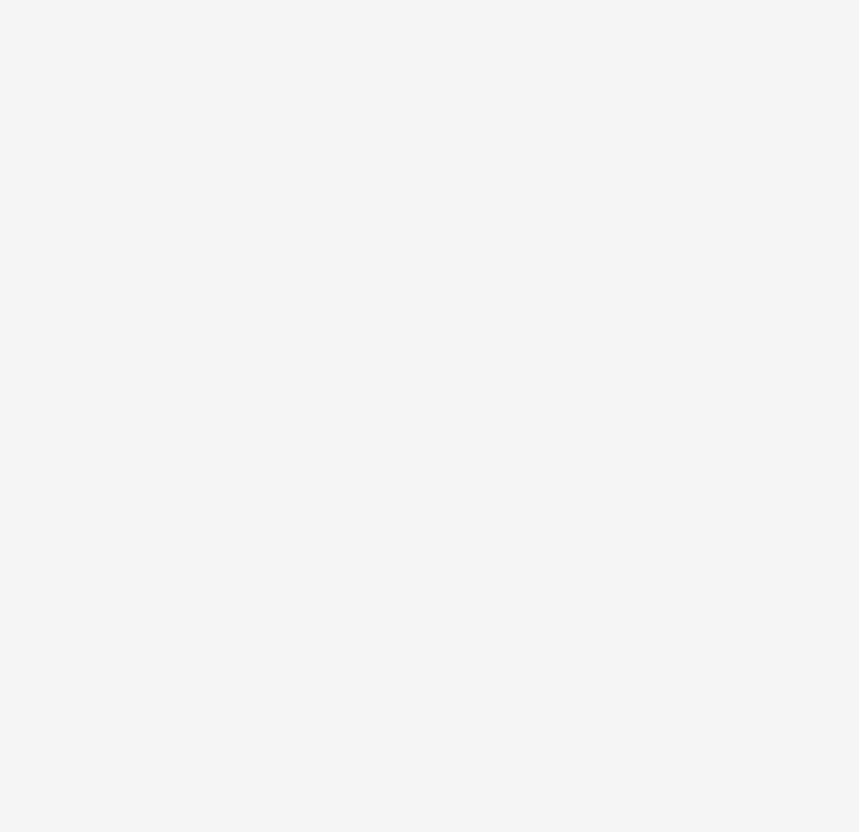
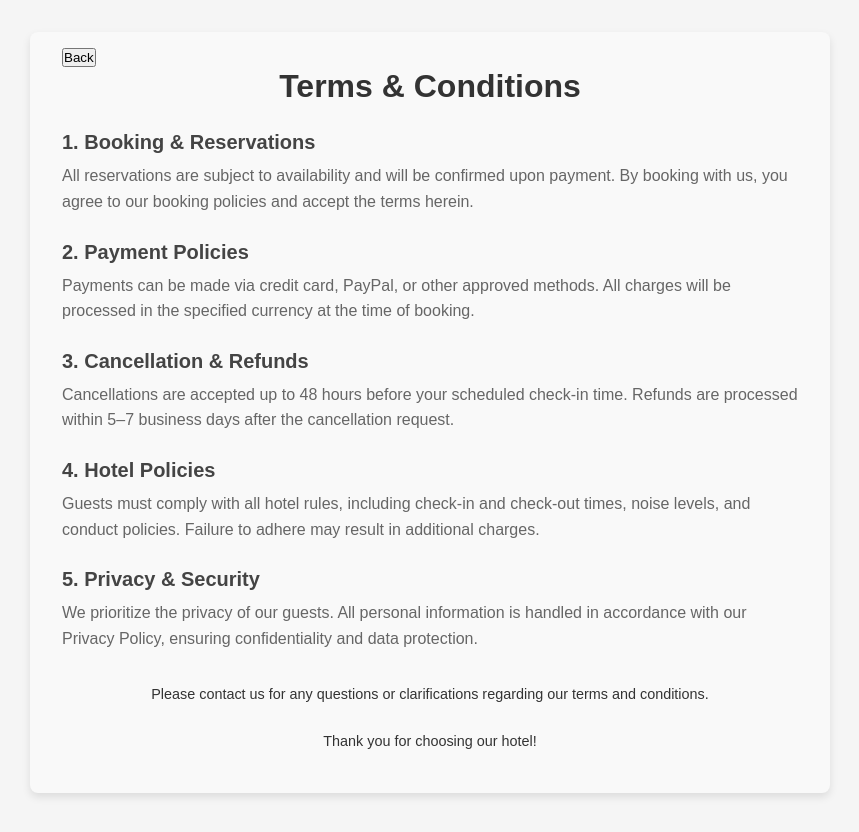
Before and after one commit to Rethabile17/react-hotel-app, a React (Create React App) app: page /TermsAndConditions in a window 1280 px wide. Before the commit this address had no page. Shown: the whole page, without its empty margins (210-1069 px from the left). Before the commit the page ends 800 px from the top, so only its background shows below. Built offline with nearby package versions, Linux system fonts and the light colour scheme.

Commit message:
done a few change like add the share button in rooms

```diff
--- a/src/App.js
+++ b/src/App.js
@@ -13,6 +13,8 @@ import CheckoutDetails from './components/checkoutDetails';
 import Admin from "./components/admin"
 import UseProfile from "./components/userprofile";
 import ServicerDetails from "./components/servicerDetails";
+import Footer from './components/footer';
+import TermsAndConditions from "./components/TermsAndConditions";
 import Rate from "./components/rate";
 import { PayPalScriptProvider, PayPalButtons } from "@paypal/react-paypal-js";
 import './App.css';
@@ -45,6 +47,8 @@ function App() {
         <Route path="/userprofile" element={<UseProfile/>} />
         <Route path="/servicerDetails" element={<ServicerDetails/>} />
         <Route path="/rate" element={<Rate/>} />
+        <Route path="/TermsAndConditions" element={<TermsAndConditions/>} />
+        <Route path='/footer' element={<Footer/>} />
 
       </Routes>
       </BrowserRouter>
--- a/src/components/Register.js
+++ b/src/components/Register.js
@@ -62,6 +62,8 @@ function Register() {
               placeholder="Password"
               onChange={(e) => setPassword(e.target.value)}
             />
+            <Link to={"/TermsAndConditions"}><p>Terms And Conditions</p></Link>
+
             <button className="register-button" onClick={create}>
               Create Account
             </button>
--- /dev/null
+++ b/src/components/TermsAndConditions.css
@@ -0,0 +1,56 @@
+.terms-container {
+    max-width: 800px;
+    margin: 2rem auto;
+    padding: 1rem 2rem;
+    background-color: #F9F9F9;
+    border-radius: 8px;
+    box-shadow: 0 4px 8px rgba(0, 0, 0, 0.1);
+    font-family: Arial, sans-serif;
+  }
+  .terms-title {
+    font-size: 2rem;
+    font-weight: bold;
+    text-align: center;
+    margin-bottom: 1.5rem;
+    color: #333;
+  }
+  .terms-section {
+    margin-bottom: 1.5rem;
+  }
+  .terms-subtitle {
+    font-size: 1.25rem;
+    font-weight: 600;
+    margin-bottom: 0.5rem;
+    color: #444;
+  }
+  .terms-text {
+    font-size: 1rem;
+    line-height: 1.6;
+    color: #666;
+  }
+  .terms-footer {
+    margin-top: 2rem;
+    text-align: center;
+  }
+  .terms-footer-text {
+    font-size: 0.9rem;
+    color: #333;
+    margin-top: 0.5rem;
+  }
+  @media (max-width: 600px) {
+    .terms-container {
+      padding: 1rem;
+    }
+    .terms-title {
+      font-size: 1.75rem;
+    }
+    .terms-subtitle {
+      font-size: 1.15rem;
+    }
+    .terms-text {
+      font-size: 0.95rem;
+    }
+    .terms-footer-text {
+      font-size: 0.85rem;
+    }
+  }
--- /dev/null
+++ b/src/components/TermsAndConditions.js
@@ -0,0 +1,52 @@
+import React from "react";
+import "./TermsAndConditions.css";
+import { useNavigate } from "react-router-dom";
+function TermsAndConditions() {
+    const navigate = useNavigate();
+    const backToRegister = () => {
+        navigate("/register");
+    };
+  return (
+    <div className="terms-container">
+        <button className="back-to-register-btn" onClick={backToRegister}>Back</button>
+      <h1 className="terms-title">Terms & Conditions</h1>
+      <section className="terms-section">
+        <h2 className="terms-subtitle">1. Booking & Reservations</h2>
+        <p className="terms-text">
+          All reservations are subject to availability and will be confirmed upon payment. By booking with us, you agree to our booking policies and accept the terms herein.
+        </p>
+      </section>
+      <section className="terms-section">
+        <h2 className="terms-subtitle">2. Payment Policies</h2>
+        <p className="terms-text">
+          Payments can be made via credit card, PayPal, or other approved methods. All charges will be processed in the specified currency at the time of booking.
+        </p>
+      </section>
+      <section className="terms-section">
+        <h2 className="terms-subtitle">3. Cancellation & Refunds</h2>
+        <p className="terms-text">
+          Cancellations are accepted up to 48 hours before your scheduled check-in time. Refunds are processed within 5–7 business days after the cancellation request.
+        </p>
+      </section>
+      <section className="terms-section">
+        <h2 className="terms-subtitle">4. Hotel Policies</h2>
+        <p className="terms-text">
+          Guests must comply with all hotel rules, including check-in and check-out times, noise levels, and conduct policies. Failure to adhere may result in additional charges.
+        </p>
+      </section>
+      <section className="terms-section">
+        <h2 className="terms-subtitle">5. Privacy & Security</h2>
+        <p className="terms-text">
+          We prioritize the privacy of our guests. All personal information is handled in accordance with our Privacy Policy, ensuring confidentiality and data protection.
+        </p>
+      </section>
+      <footer className="terms-footer">
+        <p className="terms-footer-text">
+          Please contact us for any questions or clarifications regarding our terms and conditions.
+        </p>
+        <p className="terms-footer-text">Thank you for choosing our hotel!</p>
+      </footer>
+    </div>
+  );
+};
+export default TermsAndConditions;
--- a/src/components/nav.css
+++ b/src/components/nav.css
@@ -5,18 +5,27 @@
   padding: 1rem;
   background-color: #F8F8F8;
 }
+
+.nav-logo {
+  height: 25vh;
+  display: flex;
+  align-items: center;
+}
+
 ul {
   display: flex;
   gap: 1.5rem;
   margin: 0;
   padding: 0;
 }
+
 li {
   padding: 1rem;
   list-style: none;
   font-size: 1.2rem;
   cursor: pointer;
 }
+
 li.active {
   background-color: #201719;
   color: white;
--- a/src/components/nav.js
+++ b/src/components/nav.js
@@ -1,5 +1,6 @@
 import { useState } from 'react';
 import { useNavigate } from "react-router-dom";
+import logo from "../images/Gold_Exclusive_Royal_Luxury_Hotel_Logo-removebg-preview 2.png";
 import '../components/nav.css';
 
 const Nav = () => {
@@ -19,6 +20,10 @@ const Nav = () => {
     navigate("/about")
   }
 
+  const  handleContact = () =>{
+    navigate("/footer")
+  }
+
   const handleLogout = () =>{
     navigate("/")
   }
@@ -30,7 +35,7 @@ const Nav = () => {
   return (
     <div className="nav-container">
       <div>
-        <h1>Logo</h1>
+        <img src={logo}  className="nav-logo" alt='Hotel Logo'/>
       </div>
       <ul>
         <li
@@ -57,7 +62,9 @@ const Nav = () => {
         </li>
         <li
           className={activeItem === 'Contact' ? 'active' : ''}
-          onClick={() => handleMenuClick('Contact')}
+          onClick={() =>{
+            handleContact()
+           handleMenuClick('Contact')}}
         >
           Contact
         </li>
--- a/src/components/rooms.js
+++ b/src/components/rooms.js
@@ -3,7 +3,7 @@ import { useSelector, useDispatch } from "react-redux";
 import { useNavigate } from "react-router-dom";
 import Single from "../images/6f7235447ca2c37edf7df110269d363b.png";
 import { fetchData } from "../redux/dbSlice";
-import { TwitterShareButton, TwitterIcon, LinkedinShareButton, LinkedinIcon , FacebookShareButton,FacebookIcon } from 'react-share';
+import { TwitterShareButton, TwitterIcon, LinkedinShareButton, LinkedinIcon, FacebookShareButton, FacebookIcon } from 'react-share';
 import Heart from "../images/heart_6338857.png";
 import "./rooms.css";
 import Footer from "./footer";
@@ -22,15 +22,13 @@ function Rooms() {
     dispatch(fetchData());
   }, [dispatch]);
 
-  console.log(data);
-  console.log(loading);
-  console.log(error);
-
   const imgButton = (room) => {
     Navigate("/roomDetails", {
       state: { room },
     });
   };
+
+  const shareUrl = window.location.href;
 
   return (
     <div>
@@ -49,7 +47,7 @@ function Rooms() {
                   className="room-top"
                   src={Single}
                   alt={`Room ${room.roomNumber}`}
-                  onClick={() => imgButton(room)} // Fix here
+                  onClick={() => imgButton(room)}
                 />
               </div>
               <div className="room-down">
@@ -57,23 +55,21 @@ function Rooms() {
                 <p>Room No: {room.roomNumber}</p>
                 <p className="room-price">Price: R{room.price}</p>
               </div>
-               {/* <div>
-
-            <TwitterShareButton url={shareUrl} title={`Check out this room: ${room.roomType}, Price: R${room.price}, Arrival: ${arrivalDate}, Leave: ${leaveDate}`}>
+              <div>
+                <TwitterShareButton url={shareUrl} title={`Check out this room: ${room.roomType}, Price: R${room.price}`}>
                   <TwitterIcon size={32} round />
                 </TwitterShareButton>
 
-            <LinkedinShareButton url={shareUrl} title={`Check out this room: ${room.roomType}, Price: R${room.price}, Arrival: ${arrivalDate}, Leave: ${leaveDate}`}>
+                <LinkedinShareButton url={shareUrl} title={`Check out this room: ${room.roomType}, Price: R${room.price}`}>
                   <LinkedinIcon size={32} round />
                 </LinkedinShareButton>
 
-            <FacebookShareButton url={shareUrl} title={`Check out this room: ${room.roomType}, Price: R${room.price}, Arrival: ${arrivalDate}, Leave: ${leaveDate}`}>
+                <FacebookShareButton url={shareUrl} title={`Check out this room: ${room.roomType}, Price: R${room.price}`}>
                   <FacebookIcon size={32} round />
                 </FacebookShareButton>
-
-          </div> */}
-          {/* <div className="like">
-            <button><img className="heart" src={Heart} /></button>
+              </div>
+              {/*<div className="like">
+                <button><img className="heart" src={Heart} alt="Heart Icon" /></button>
               </div> */}
             </div>
           </div>
```
Lines whose indentation alone changed are shown as unchanged.
